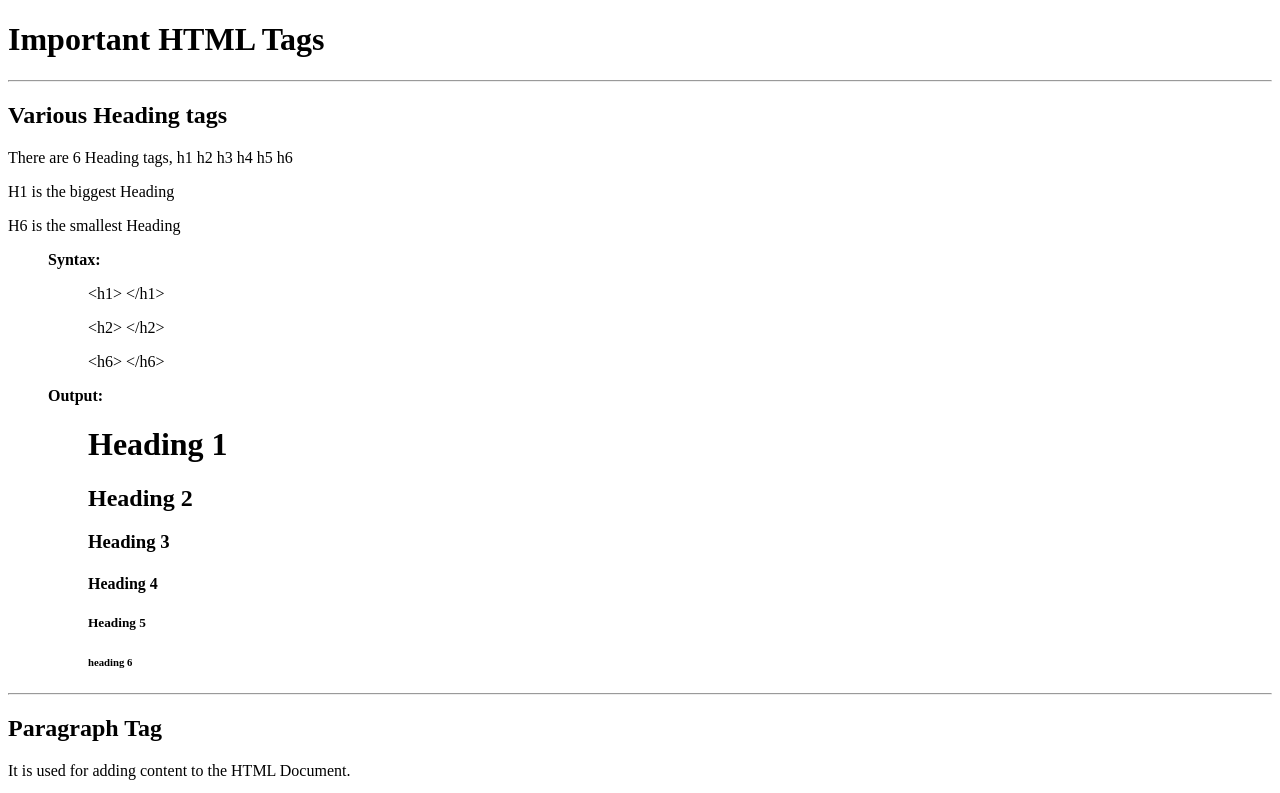
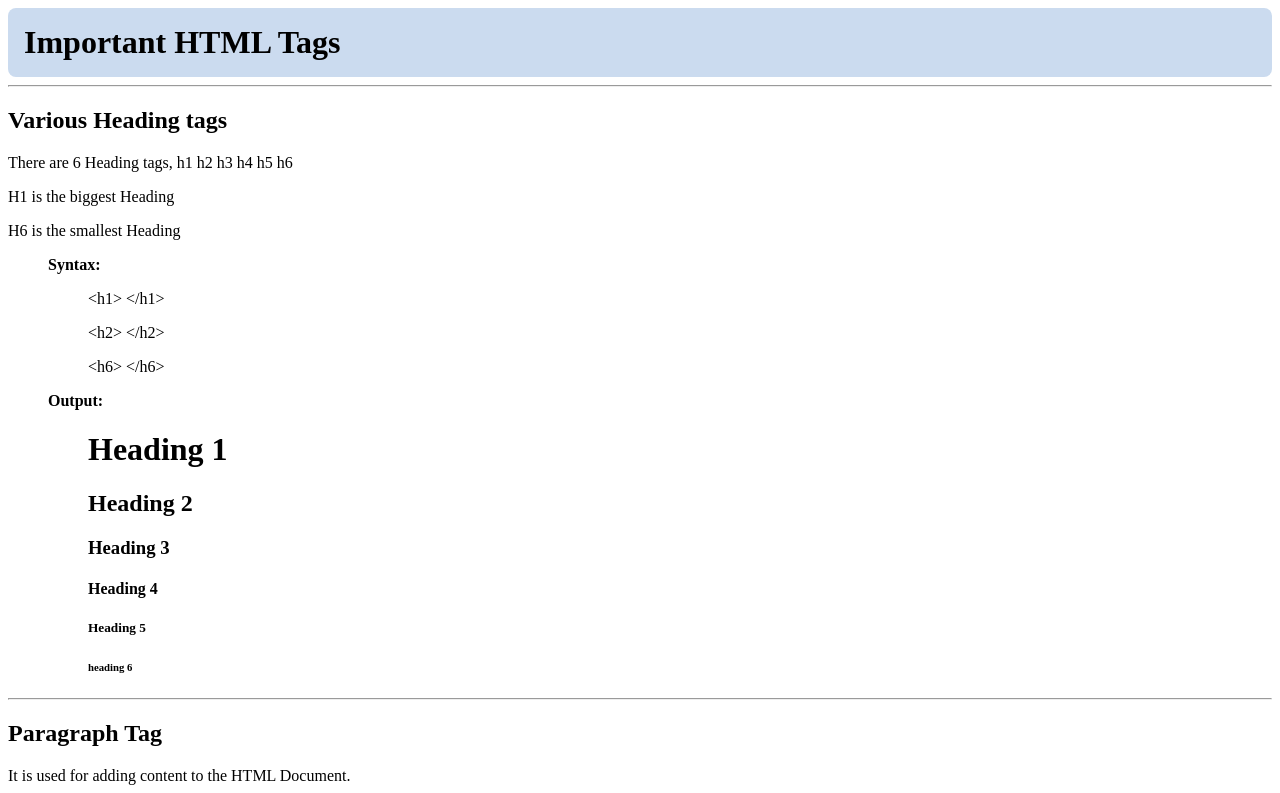
Before and after one commit to UdayNippulati/UdayNippulati-Simple-HTML-Website, a plain HTML site: page index.html in a window 1280 px wide. Shown: the top 793 px of the page. Drawn offline with Linux system fonts and the light colour scheme.

Commit message:
update : css tag

```diff
--- a/index.html
+++ b/index.html
@@ -5,9 +5,17 @@
     <meta http-equiv="X-UA-Compatible" content="IE=edge">
     <meta name="viewport" content="width=device-width, initial-scale=1.0">
     <title>Important HTML Tags</title>
+    <style>
+        #heading {
+            padding: 1rem;
+            background-color: #CBDBEF;
+            border-radius: 0.5rem;
+            margin: auto;
+        }
+    </style>
 </head>
 <body>
-    <h1>Important HTML Tags </h1>
+    <h1 id = "heading">Important HTML Tags </h1>
 
     <hr>
 
```
